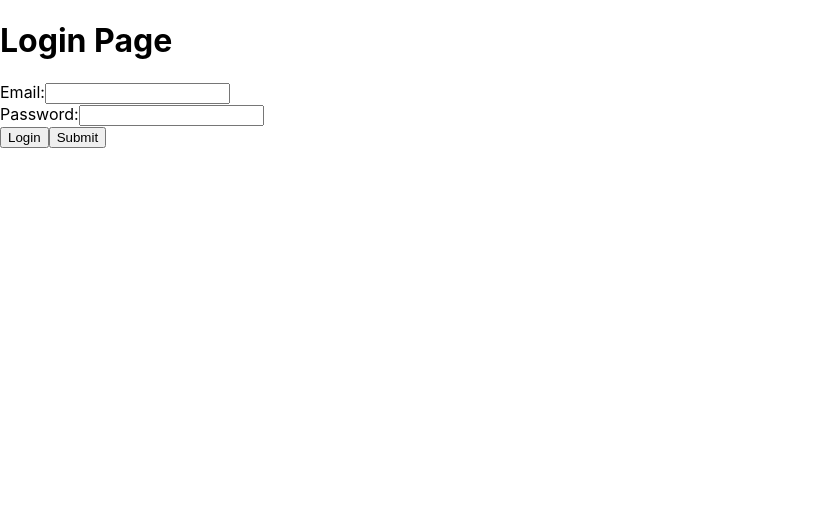
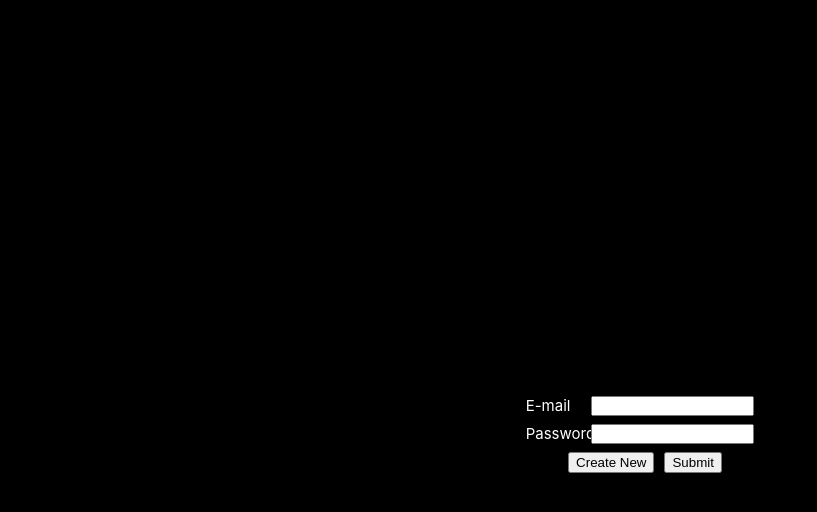
Before and after one commit to artur-r-sousa/task-management, a React (Create React App) app: page / in a window 1280 px wide. Shown: the top 512 px of the page, without its empty margins (0-817 px from the left). Built offline with nearby package versions, Linux system fonts and the light colour scheme.

Commit message:
(Login) - added a new login system, with add in new user feature - added a new login page - created a new component for the forms

```diff
--- a/public/index.html
+++ b/public/index.html
@@ -2,7 +2,7 @@
 <html lang="en">
   <head>
     <meta charset="utf-8" />
-    <link rel="icon" href="%PUBLIC_URL%/favicon.ico" />
+    <link rel="icon" href="../src/assets/images/icon_tab.png" />
     <meta name="viewport" content="width=device-width, initial-scale=1" />
     <meta name="theme-color" content="#000000" />
     <meta
@@ -24,7 +24,7 @@
       work correctly both with client-side routing and a non-root public URL.
       Learn how to configure a non-root public URL by running `npm run build`.
     -->
-    <title>React App</title>
+    <title>Management</title>
   </head>
   <body>
     <noscript>You need to enable JavaScript to run this app.</noscript>
--- a/src/app/modules/login/sagas.js
+++ b/src/app/modules/login/sagas.js
@@ -5,6 +5,7 @@ import { USER_LOGIN_SUCCESS } from './actions';
 
 function* loginCreateNewRequest({payload}) {
   try {
+    console.log(payload)
     yield call(globalAPI.post, '/login_create_new_request', payload)
 
 
--- a/src/app/modules/tasks/reducer.js
+++ b/src/app/modules/tasks/reducer.js
@@ -4,7 +4,7 @@ const TaskState = {
   value: true,
   isAddingNewTask: false,
   isMainColumnOpen: true,
-  currSelectedTab: null,
+  currSelectedTab: 1,
   data: {
     new: [],
     completed: [],
@@ -25,7 +25,6 @@ export default function TaskReducer(taskState = TaskState, action) {
       }
       case '@tasks/GET_TASKS_SUCCESS': {
         draft.value = false;
-        console.log(action.payload)
         draft.data = action.payload;
         break;
       }
--- a/src/app/store.js
+++ b/src/app/store.js
@@ -12,7 +12,7 @@ const persistConfig = {
   whitelist: [
     'login',
     'tasks'
-  ] // aqui você coloca os reducers que deseja persistir
+  ]
 };
 
 const persistedReducer = persistReducer(persistConfig, rootReducer);
--- /dev/null
+++ b/src/components/FormComponent/index.js
@@ -0,0 +1,65 @@
+import React from "react"
+import { Button, ButtonRow, Form, FormInput, FormItemContainer, Label } from "./styles";
+
+export default function FormComponent({
+  fields,
+  optionalFields = {
+    fields: [],
+    conditional: null,
+    setConditional: null,
+    conditionalLabelOptions: []
+  },
+  onSubmit
+}) {
+
+  const handleSubmit = (e) => {
+    e.preventDefault();
+
+    const formData = new FormData(e.target);
+    const data = Object.fromEntries(formData);
+
+    onSubmit(data)
+  };
+
+  return (
+    <Form onSubmit={handleSubmit}>
+
+      {fields.map((field, index) => {
+        return (
+          <FormItemContainer key={field.name + index}>
+            <Label htmlFor={field.name}>{field.label}</Label>
+            <FormInput
+              type={field.type}
+              id={`${field.type}_${field.name}`}
+              name={field.name}
+              required={field.required}
+            />
+          </FormItemContainer>
+        )
+      })}
+      {optionalFields.conditional && (
+        <>
+          {optionalFields.fields.map((field, index) => {
+            return (
+              <FormItemContainer key={field.name + index}>
+                <Label htmlFor={field.name}>{field.label}</Label>
+                <FormInput
+                  type={field.type}
+                  id={`${field.type}_${field.name}`}
+                  name={field.name}
+                  required={field.required}
+                />
+              </FormItemContainer>
+            )
+          })}
+        </>
+      )}
+      <ButtonRow>
+        <Button onClick={() => optionalFields.setConditional(!optionalFields.conditional)}>
+          {optionalFields.conditional ? optionalFields.conditionalLabelOptions[0] : optionalFields.conditionalLabelOptions[1]}
+        </Button>
+        <Button type="submit">Submit</Button>
+      </ButtonRow>
+    </Form>
+  )
+}
--- /dev/null
+++ b/src/components/FormComponent/styles.js
@@ -0,0 +1,36 @@
+import styled from "styled-components";
+import p2v from '../../utils/responsiveness';
+
+export const Form = styled.form`
+  display: flex;
+  flex-direction: column;
+  justify-content: center;
+  align-items: center;
+`;
+
+export const FormItemContainer = styled.div`
+  display: flex;
+  flex-direction: row;
+  height: ${p2v(30)};
+`;
+
+export const Label = styled.label`
+  font-size: 15px;
+  color: #fff;
+  width: ${p2v(70)};
+`;
+
+export const FormInput = styled.input`
+  font-size: 12px;
+  height: ${p2v(15)};
+`;
+
+export const ButtonRow = styled.div`
+  display: flex;
+  flex-direction: row;
+  justify-content: space-between;
+`;
+
+export const Button = styled.button`
+  margin-left: 10px;
+`;
--- a/src/components/SideBar/index.js
+++ b/src/components/SideBar/index.js
@@ -1,7 +1,7 @@
 import React, { useState } from "react";
 import { Container, SideBarItemContainer, SidebarTitle, SidebarIcon, SidebarIconBox } from "./styles";
 import { useDispatch, useSelector } from "react-redux";
-import { CHANGE_MAIN_COLUMN_STATE } from "../../app/modules/tasks/actions";
+import { CHANGE_CURR_TAB_TO, CHANGE_MAIN_COLUMN_STATE } from "../../app/modules/tasks/actions";
 
 export default function SideBar() {
 
@@ -9,8 +9,11 @@ export default function SideBar() {
   const currTabSelectedId = useSelector((state) => state.tasks.currSelectedTab);
   const dispatch = useDispatch();
 
+
   const SideBarItem = (props) => {
+    console.log(currTabSelectedId)
     return (
+
       <SideBarItemContainer isColumnOpen={isColumnOpen} key={props.id} isSelectedTab={currTabSelectedId === props.id}>
         {!isColumnOpen && (
           <SidebarIconBox>
--- a/src/components/SideBar/styles.js
+++ b/src/components/SideBar/styles.js
@@ -21,27 +21,27 @@ export const SideBarItemContainer = styled.div`
   display: flex;
   flex-direction: row;
   width: ${p2v(120)};
-  height: 50px;
-  margin-top: 15px;
+  height: ${p2v(40)};
+  margin-top: ${p2v(12)};
   background-color: ${yellow1};
 
-  border-radius: 0px 15px 15px 0px;
+  border-radius: 0px ${p2v(5)} ${p2v(15)} 0px;
   align-items: center;
   justify-content: flex-start;
   color: #000;
   padding: ${p2v(5)};
-  font-size: 17px;
+  font-size: ${p2v(14)};
 
   ${(props) => props.isColumnOpen && `
     border-radius: ${p2v(50)};
     width: 120%;
-    margin-left: 10px;
+    margin-left: ${p2v(9)};
     justify-content: center;
 
-    border-radius: 45px 45px 45px 45px;
+    border-radius: ${p2v(45)};
     padding: 0px;
-    font-size: 20px;
-    height: 80px;
+    font-size: ${p2v(16)};
+    height: ${p2v(60)};
   `}
 
   ${(props) => props.isSelectedTab  && `
@@ -63,7 +63,7 @@ export const SidebarIconBox = styled.div`
   height: ${p2v(18)};
   justify-content: flex-start;
   align-items: center;
-  margin-right: 10px;
+  margin-right: ${p2v(18)};
 `;
 export const SidebarIcon = styled.img`
   width: ${p2v(18)};
--- a/src/pages/Login/index.js
+++ b/src/pages/Login/index.js
@@ -1,70 +1,89 @@
 import React, { useState } from "react";
-import { useDispatch, useSelector } from "react-redux";
+import { Container, LoginContainer } from "./styles";
+import FormComponent from "../../components/FormComponent";
+import { useDispatch } from "react-redux";
 import { USER_CREATE_LOGIN_REQUEST, USER_LOGIN_REQUEST } from "../../app/modules/login/actions";
 
-function Login() {
+export default function Login() {
+
+  const [isNewLogin, setIsNewLogin] = useState(false)
 
   const dispatch = useDispatch();
-  const [isLogin, setIsLogin] = useState(true)
-  const [formData, setFormData] = useState({
-    user_email: "",
-    user_password: ""
-  });
 
-  const handleChange = (e) => {
-    const { name, value } = e.target;
-    setFormData((prevData) => ({
-      ...prevData,
-      [name]: value
-    }));
+  const fields = [
+    {
+      label: 'E-mail',
+      type: 'email',
+      name: 'user_email',
+      placeholder: 'Enter your e-mail',
+      required: true
+    },
+    {
+      label: 'Password',
+      type: 'password',
+      name: 'user_password',
+      placeholder: '',
+      required: true
+    }
+  ]
+  const optionalFields = {
+    fields: [
+      {
+        label: 'First Name',
+        type: 'text',
+        name: 'user_first_name',
+        placeholder: 'Enter your name',
+        required: true
+      },
+      {
+        label: 'Last Name',
+        type: 'text',
+        name: 'user_last_name',
+        placeholder: 'Enter your name',
+        required: true
+      }
+
+    ],
+    conditional: isNewLogin,
+    setConditional: setIsNewLogin,
+    conditionalLabelOptions: ['Login', 'Create New']
+  }
+
+  const onSubmit = (formData) => {
+    const { user_email, user_password, user_first_name, user_last_name } = formData;
+
+    if (!user_email || !user_password) {
+      alert("Email and password are required.");
+      return;
+    }
+
+    if (isNewLogin && (!user_first_name || !user_last_name)) {
+      alert("First name and last name are required for new user registration.");
+      return;
+    }
+
+    const payload = {
+      user_email: user_email,
+      user_password: user_password,
+      ...(isNewLogin && { firstName: user_first_name, lastName: user_last_name })
+    };
+
+    isNewLogin ?
+      dispatch(USER_CREATE_LOGIN_REQUEST(payload)) :
+      dispatch(USER_LOGIN_REQUEST(payload));
   };
 
-  const handleSubmit = (e) => {
-    e.preventDefault();
+  return (
+    <Container>
+      <h1>Login Page</h1>
+      <LoginContainer>
+        <FormComponent
+          fields={fields}
+          onSubmit={onSubmit}
+          optionalFields={optionalFields}
 
-    console.log(formData)
-    dispatch(
-      isLogin ? USER_LOGIN_REQUEST(formData):
-      USER_CREATE_LOGIN_REQUEST(formData)
-    )
-  };
-
-  const teste = useSelector((state) => state)
-  console.log(teste)
-
-  return (
-    <div>
-      <h1>Login Page</h1>
-      <form onSubmit={handleSubmit}>
-        <div>
-          <label htmlFor="user_email">Email:</label>
-          <input
-            type="email"
-            id="user_email"
-            name="user_email"
-            value={formData.user_email}
-            onChange={handleChange}
-            required
-          />
-        </div>
-
-        <div>
-          <label htmlFor="user_password">Password:</label>
-          <input
-            type="password"
-            id="user_password"
-            name="user_password"
-            value={formData.user_password}
-            onChange={handleChange}
-            required
-          />
-        </div>
-        <button onClick={() => setIsLogin(!isLogin)}> {isLogin ? 'Login' : 'Create new'}</button>
-        <button type="submit">Submit</button>
-
-      </form>
-    </div>
+        />
+      </LoginContainer>
+    </Container>
   );
 }
-
-export default Login;
--- /dev/null
+++ b/src/pages/Login/styles.js
@@ -0,0 +1,16 @@
+import styled from "styled-components";
+
+export const Container = styled.section`
+  width: 100vw;
+  height: 100vh;
+  background-color: #000;
+  display: flex;
+  justify-content: center;
+  flex-direction: column;
+`;
+
+export const LoginContainer = styled.section`
+  display: flex;
+  justify-content: center;
+  align-items: center;
+`;
```
Also changed, not shown: src/assets/images/icon_tab.png (added), src/assets/images/linhas-de-calendario.png (added).
